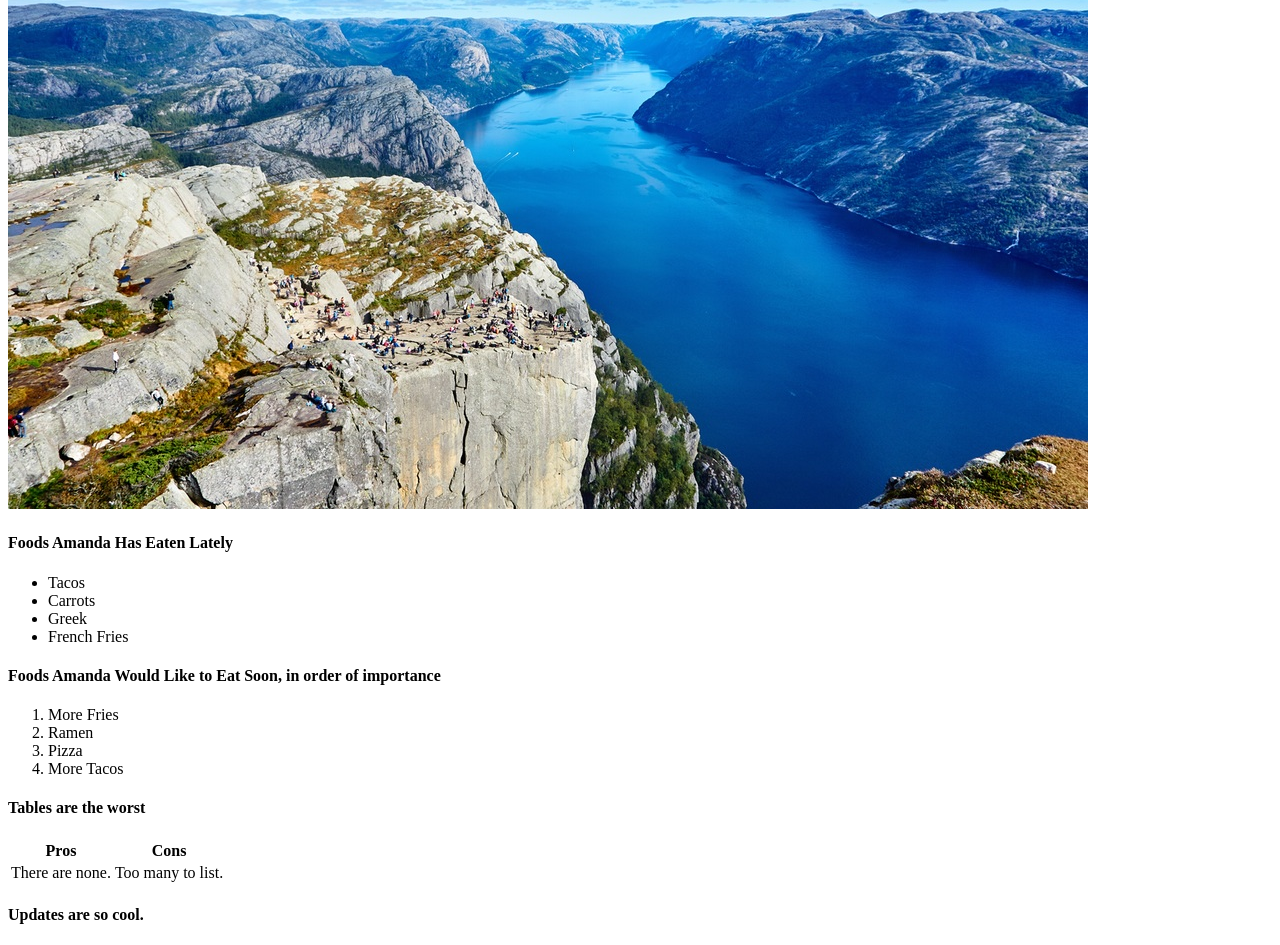
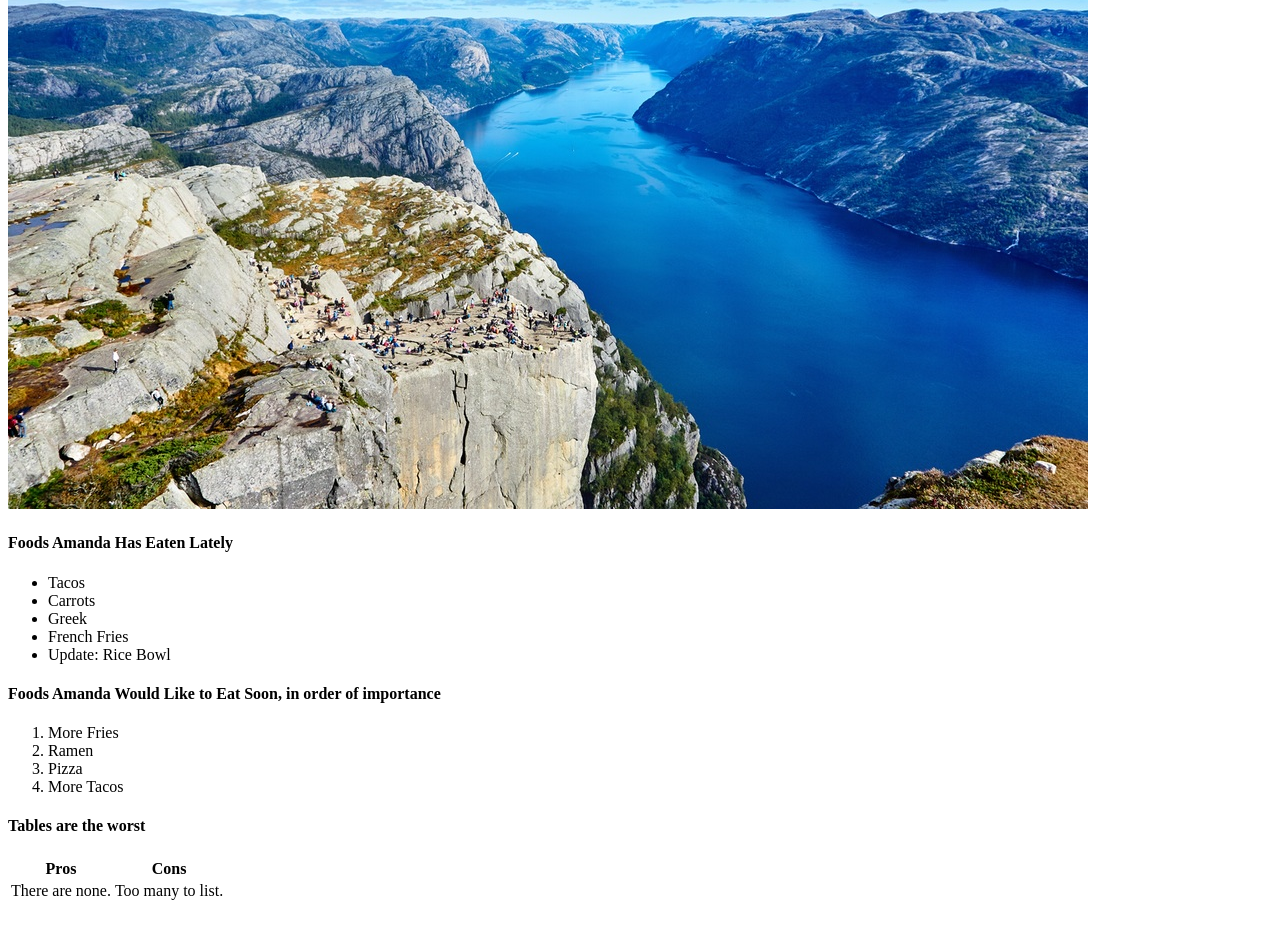
Before and after one commit to amandamustard/amandamustard.github.io, a plain HTML site: page index.html in a window 1280 px wide. Shown: the part 1165-2110 px from the top of the page. After the commit the page ends 2076 px from the top, so only its background shows below. Drawn offline with Linux system fonts and the light colour scheme.

Commit message:
Lunch
Added my lunch.

```diff
--- a/index.html
+++ b/index.html
@@ -33,6 +33,7 @@
 				<li>Carrots</li>
 				<li>Greek</li>
 				<li>French Fries</li>
+				<li>Update: Rice Bowl</li>
 			</ul>
 		<h4>Foods Amanda Would Like to Eat Soon, in order of importance</h4>
 			<ol>
@@ -56,8 +57,6 @@
 			</tr>
 		</table>
 
-<h4>Updates are so cool.</h4>
-
 
 	</body>
 </html>
```
